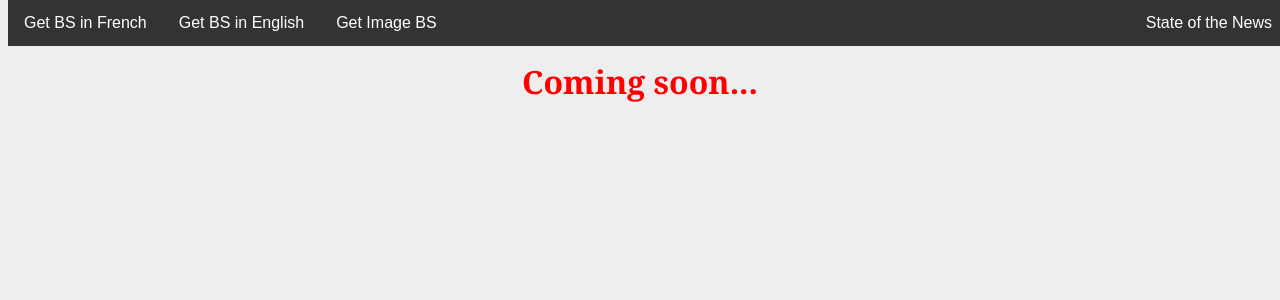
After one commit to gmarcheteau/Creetic, a Flask app: page /news in a window 1280 px wide. The commit adds this page. Shown: the top 300 px of the page. Run offline with Flask 2, Linux system fonts and the light colour scheme.

Commit message:
adding news placeholder, plus other image example

```diff
--- a/app/templates/base.html
+++ b/app/templates/base.html
@@ -16,6 +16,7 @@
       <li><a href="/getbs">Get BS in French</a></li>
       <li><a href="/getbs_en">Get BS in English</a></li>
       <li><a href="/getbs_img">Get Image BS</a></li>
+      <li style="float:right"><a href="/news">State of the News</a></li>
     </ul>
     {% block content %}{% endblock %}
   </body>
--- /dev/null
+++ b/app/templates/news.html
@@ -0,0 +1,6 @@
+{% extends "base.html" %}
+{% block content %}
+    <div>
+      <h1>Coming soon...</h1>
+    </div>
+{% endblock %}
--- a/app/views.py
+++ b/app/views.py
@@ -20,6 +20,10 @@ from app import app
 def getBS():
   comment = bs.generatePhrase()
   return render_template("getbs.html",comment=comment)
+
+@app.route('/news', methods=['GET'])
+def goNews():
+  return render_template("news.html")
 
 @app.route('/')
 @app.route('/getbs_en', methods=['GET'])
--- a/run.py
+++ b/run.py
@@ -3,5 +3,5 @@ from app import app
 import os
 port = int(os.getenv('PORT', 5000))
 print "Starting app on port %d" % port
-#app.run(debug=True)
-app.run(debug=False, port=port, host='0.0.0.0')
+app.run(debug=True)
+#app.run(debug=False, port=port, host='0.0.0.0')
```
Also changed, not shown: app/templates/getbs_img.html (+1 -1 lines), app/static/images/colorboxes.png, 1 other file.
